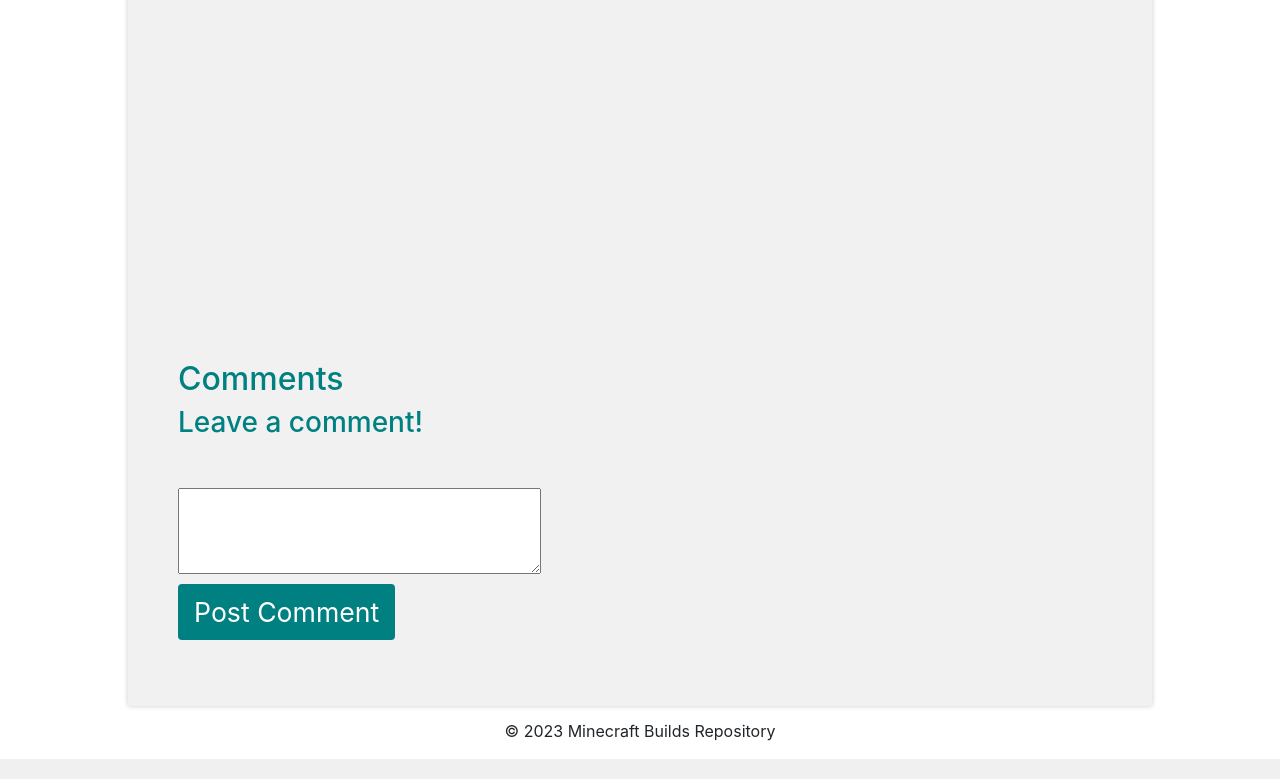
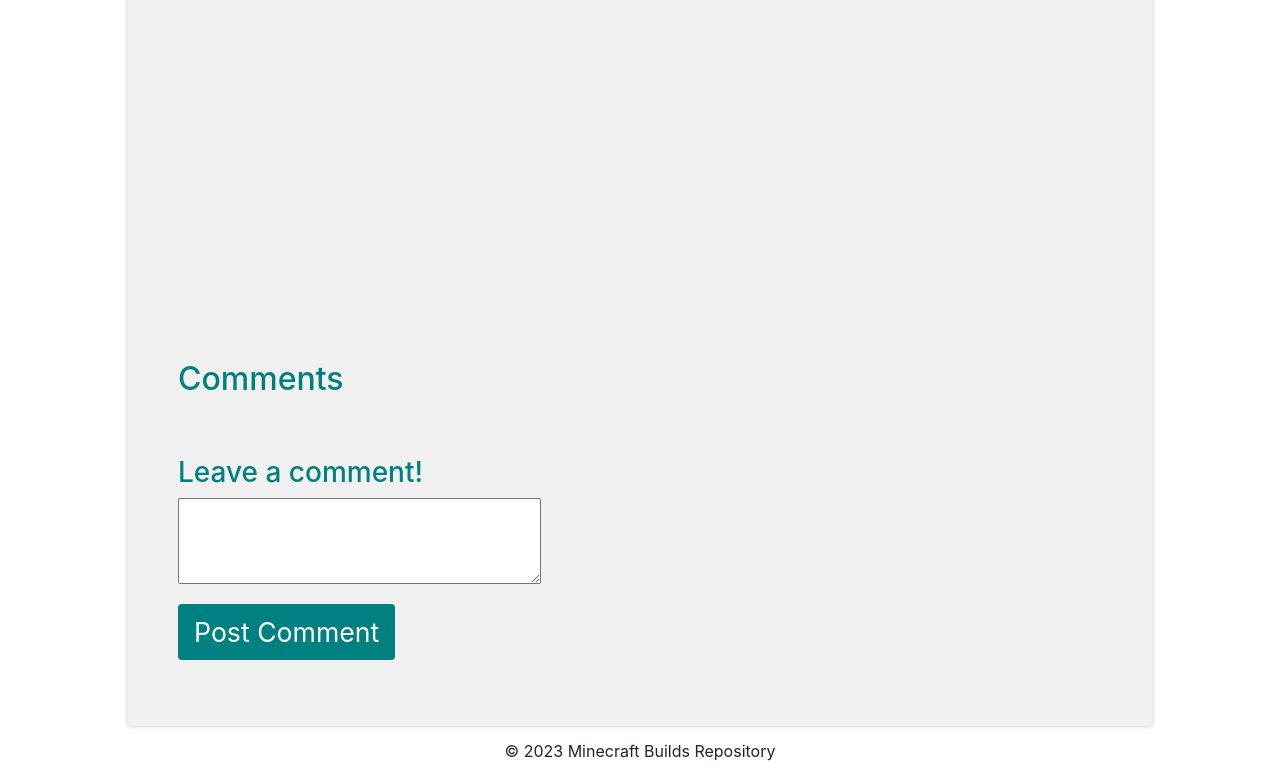
Before and after one commit to kepper104/Yandex-Web-Project, a Flask app: template templates/post.html in a window 1280 px wide. Shown: the part 507-1286 px from the top of the page. Run offline with Flask 3, Linux system fonts and the light colour scheme; the template is opened without the code that fills it, so the values that code supplies are empty; some libraries are stand-ins or nearby versions.

Commit message:
Update post.html

```diff
--- a/templates/post.html
+++ b/templates/post.html
@@ -63,11 +63,11 @@
 <!--    </div>-->
 
     <h2>Comments</h2>
+    <br>
     <div style="margin-left: 0">
         <form class="post_form" method="post">
-            <h3 style="padding-top: 0"> Leave a comment! </h3>
-            <br>
-            <textarea id="comment" name="comment" required style="margin-left: 0"></textarea>
+            <h3 style="padding-top: 10px"> Leave a comment! </h3>
+            <textarea id="comment" name="comment" required style="margin-left: 0; margin-bottom: 10px"></textarea>
             <br>
             <input type="submit" value="Post Comment" style="margin-left: 0" />
         </form>
```
